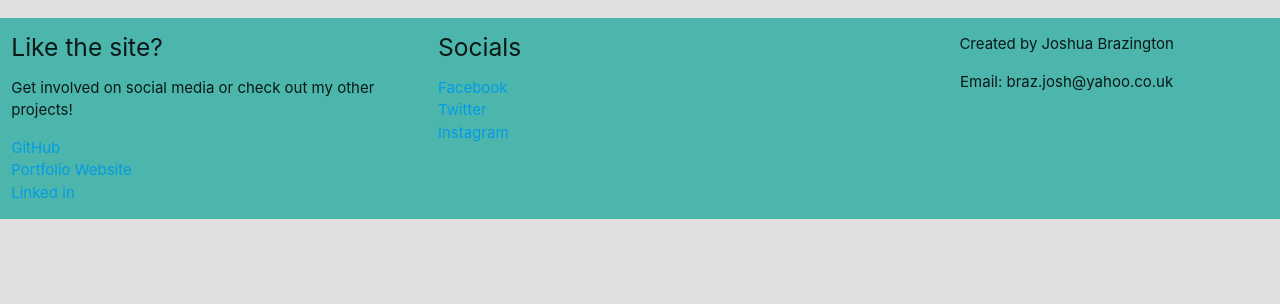
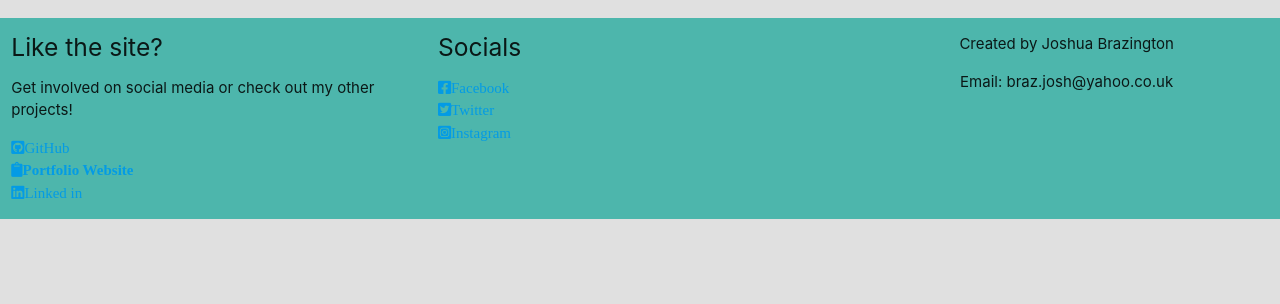
Before and after one commit to Code-Institute-Submissions/IBrazyI-The-Drunken-Goblin, a Flask app: page /register.html in a window 1280 px wide. Shown: the part 496-800 px from the top of the page. Run offline with Flask 2, Linux system fonts and the light colour scheme; parts of the project's set-up code (start-up, migrations or seed data) failed here and were passed over; some libraries are stand-ins or nearby versions.

```diff
--- a/static/css/style.css
+++ b/static/css/style.css
@@ -54,7 +54,6 @@ footer {
     background-clip: border-box;
     background-size: cover;
 }
-
 
 .form-container {
     padding: 30px;
--- a/templates/base.html
+++ b/templates/base.html
@@ -62,17 +62,17 @@
             <h5 class="">Like the site?</h5>
             <p class="">Get involved on social media or check out my other projects!</p>
             <ul>
-              <li><a class="" href="https://github.com/IBrazyI" target="_blank">GitHub</a></li>
-              <li><a class="" href="#!" target="_blank">Portfolio Website</a></li>
-              <li><a class="" href="https://www.linkedin.com/in/joshua-brazington-1166811a4/" target="_blank">Linked in</a></li>
+              <li><a class="fab fa-github-square" href="https://github.com/IBrazyI" target="_blank">GitHub</a></li>
+              <li><a class="fas fa-clipboard" href="#!" target="_blank">Portfolio Website</a></li>
+              <li><a class="fab fa-linkedin" href="https://www.linkedin.com/in/joshua-brazington-1166811a4/" target="_blank">Linked in</a></li>
             </ul>
           </div>
           <div class="col s12 m4">
             <h5 class="">Socials</h5>
             <ul>
-              <li><a class="" href="https://www.facebook.com/" target="_blank">Facebook</a></li>
-              <li><a class="" href="https://twitter.com/?lang=en-gb" target="_blank">Twitter</a></li>
-              <li><a class="" href="https://www.instagram.com/" target="_blank">Instagram</a></li>
+              <li><a class="fab fa-facebook-square" href="https://www.facebook.com/" target="_blank">Facebook</a></li>
+              <li><a class="fab fa-twitter-square" href="https://twitter.com/?lang=en-gb" target="_blank">Twitter</a></li>
+              <li><a class="fab fa-instagram-square" href="https://www.instagram.com/" target="_blank">Instagram</a></li>
 
             </ul>
           </div>
--- a/templates/register.html
+++ b/templates/register.html
@@ -9,7 +9,7 @@
             </div>
         </div>
         <div class="row">
-            <form class="white-text" method="POST" action="{{ url_for('create') }}">
+            <form class="white-text" method="POST" action="{{ url_for('register') }}">
                 <div class="row">
                     <div class="col s8 m4 offset-s2 offset-m4">
                         <input id="username" name="username" placeholder="Username" type="text" minlength="5" maxlength="15" pattern="^[a-zA-Z0-9]{5,15}$" class="white-text validate" required>
--- a/templates/tavern.html
+++ b/templates/tavern.html
@@ -53,7 +53,7 @@
     {% if character|length > 0 %}
         <div class="row center-align">
             <div class="col s10 offset-s1 tavern_characters grey darken-1 white-text">
-                <div class="row">
+                <div class="row valign-wrapper">
                     <div class="col s8 m3 offset-s2 center"><img src="{{ character.character_image }}"></div>
                     <div class="col s8 m1 offset-s2"><span class="hide-on-med-and-up">Name: </span>{{ character.character_name }}</div>
                     <div class="col s8 m1 offset-s2"><span class="hide-on-med-and-up">Race: </span>{{ character.character_race }}</div>
```
Also changed, not shown: README.md.
